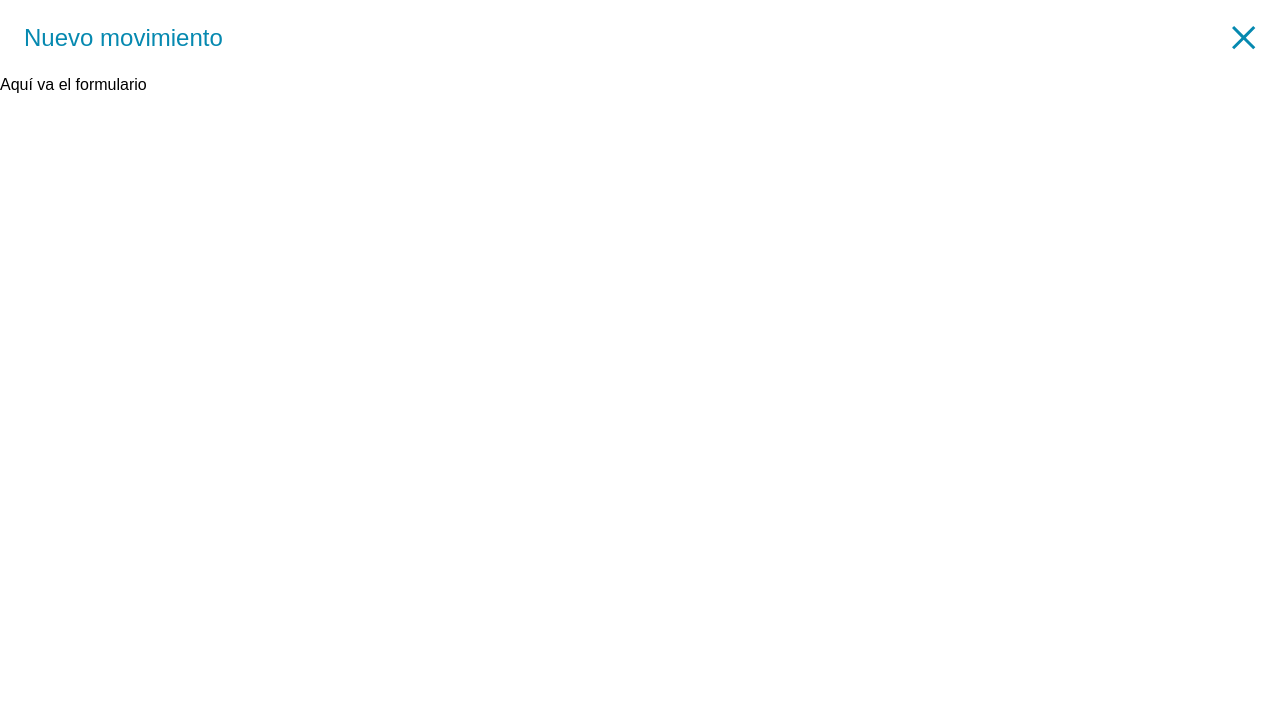
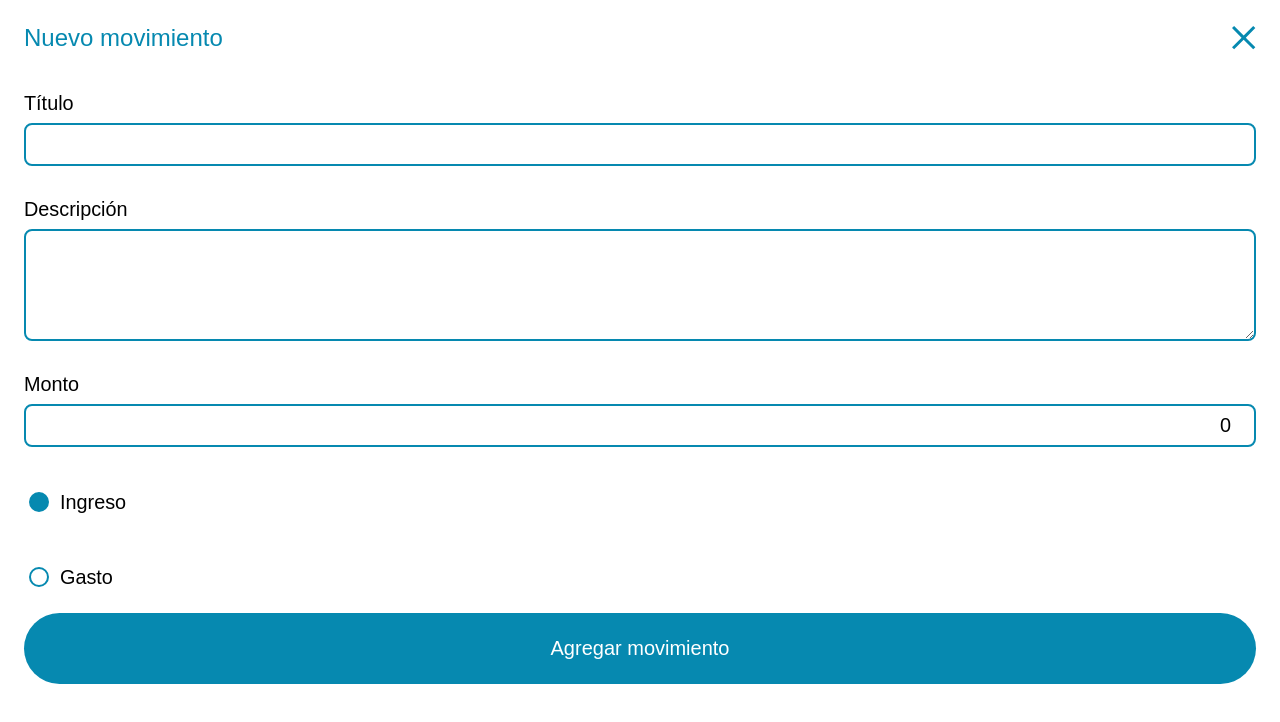
Before and after one commit to JuancaSalaG/PracticeVue, a Vue app: page / in a window 1280 px wide. Both pictures are taken after a click on the button "Agregar movimiento". Shown: the top 722 px of the page. Built offline with nearby package versions, Linux system fonts and the light colour scheme.

Commit message:
formulario de crear movimiento - clase 11

```diff
--- a/src/components/Action.vue
+++ b/src/components/Action.vue
@@ -2,7 +2,35 @@
     <button @click="showModal = true">Agregar movimiento</button>
     <teleport to='#app'>
         <Modal v-show="showModal" @close="showModal = false">
-            Aquí va el formulario
+            <form @submit.prevent="submit">
+                <div class="field">
+                    <label for="title">Título</label>
+                    <input type="text" id="title" v-model="title" />
+                </div>
+                <div class="field">
+                    <label for="description">Descripción</label>
+                    <textarea rows="4" id="description" v-model="description"></textarea>
+                </div>
+                <div class="field">
+                    <label for="amount">Monto</label>
+                    <input type="number" id="amount" v-model="amount"/>
+                </div>
+                <div class="field">
+                    <label for="income" class="radio-label">
+                        <input id="income" type="radio" v-model="movementType" value="Ingreso">
+                        <span>Ingreso</span>
+                    </label>
+                </div>
+                <div class="field">
+                    <label for="spend" class="radio-label">
+                        <input id="spend" type="radio" v-model="movementType" value="Gasto">
+                        <span>Gasto</span>
+                    </label>
+                </div>
+                <div class="action">
+                    <button type="submit">Agregar movimiento</button>
+                </div>
+            </form>
         </Modal>
     </teleport>
 </template>
@@ -12,6 +40,14 @@
 import { ref } from "vue";
 
 const showModal = ref(false);
+const title = ref("");
+const description = ref("");
+const amount = ref(0);
+const movementType = ref("Ingreso");
+
+const submit = () => {
+  showModal.value = false;
+};
 </script>
 
 <style scoped>
```
